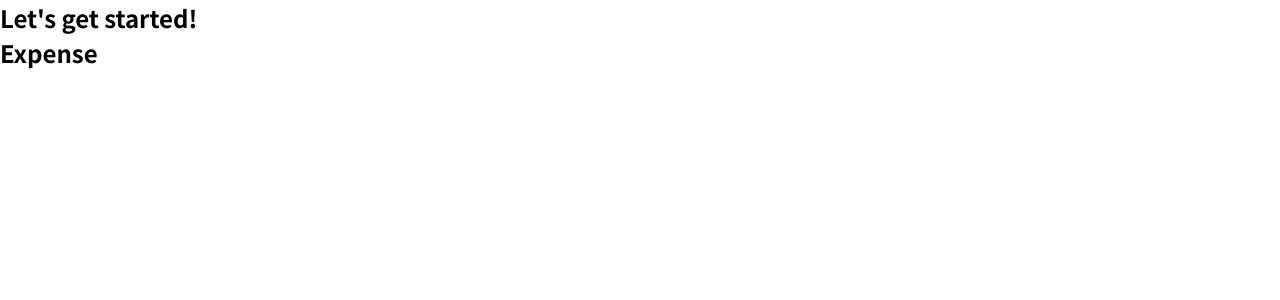
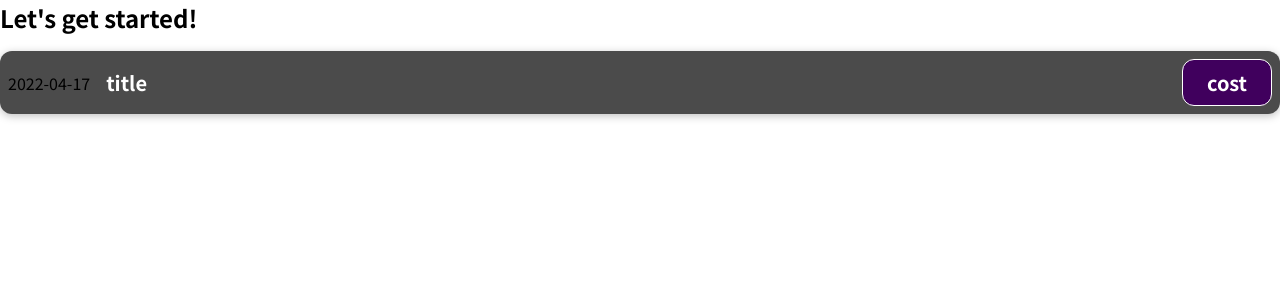
Before and after one commit to AbhinavS96/react-app, a JavaScript app: page / in a window 1280 px wide. Shown: the top 300 px of the page. Built offline with nearby package versions, Linux system fonts and the light colour scheme.

Commit message:
worked on expense component

```diff
--- /dev/null
+++ b/src/components/ExpenseItem.css
@@ -0,0 +1,56 @@
+.expense-item {
+  display: flex;
+  justify-content: space-between;
+  align-items: center;
+  box-shadow: 0 2px 8px rgba(0, 0, 0, 0.25);
+  padding: 0.5rem;
+  margin: 1rem 0;
+  border-radius: 12px;
+  background-color: #4b4b4b;
+}
+
+.expense-item__description {
+  display: flex;
+  flex-direction: column;
+  gap: 1rem;
+  align-items: flex-end;
+  flex-flow: column-reverse;
+  justify-content: flex-start;
+  flex: 1;
+}
+
+.expense-item h2 {
+  color: #3a3a3a;
+  font-size: 1rem;
+  flex: 1;
+  margin: 0 1rem;
+  color: white;
+}
+
+.expense-item__price {
+  font-size: 1rem;
+  font-weight: bold;
+  color: white;
+  background-color: #40005d;
+  border: 1px solid white;
+  padding: 0.5rem;
+  border-radius: 12px;
+}
+
+@media (min-width: 580px) {
+  .expense-item__description {
+    flex-direction: row;
+    align-items: center;
+    justify-content: flex-start;
+    flex: 1;
+  }
+
+  .expense-item__description h2 {
+    font-size: 1.25rem;
+  }
+
+  .expense-item__price {
+    font-size: 1.25rem;
+    padding: 0.5rem 1.5rem;
+  }
+}
--- a/src/components/ExpenseItem.js
+++ b/src/components/ExpenseItem.js
@@ -1,5 +1,19 @@
+import "./ExpenseItem.css";
+
 function ExpenseItem() {
-    return <h2>Expense</h2>
+  const expenseTitle = "title";
+  const expenseAmount = "cost";
+  const expenseDate = new Date(2022, 3, 17);
+
+  return (
+    <div className="expense-item">
+      <div>{expenseDate.toISOString().split("T")[0]}</div>
+      <div className="expense-item__description">
+        <h2>{expenseTitle}</h2>
+        <div className="expense-item__price">{expenseAmount}</div>
+      </div>
+    </div>
+  );
 }
 
 export default ExpenseItem;
```
Also changed, not shown: 1 other file (tests, documents, lock files or other folders).
